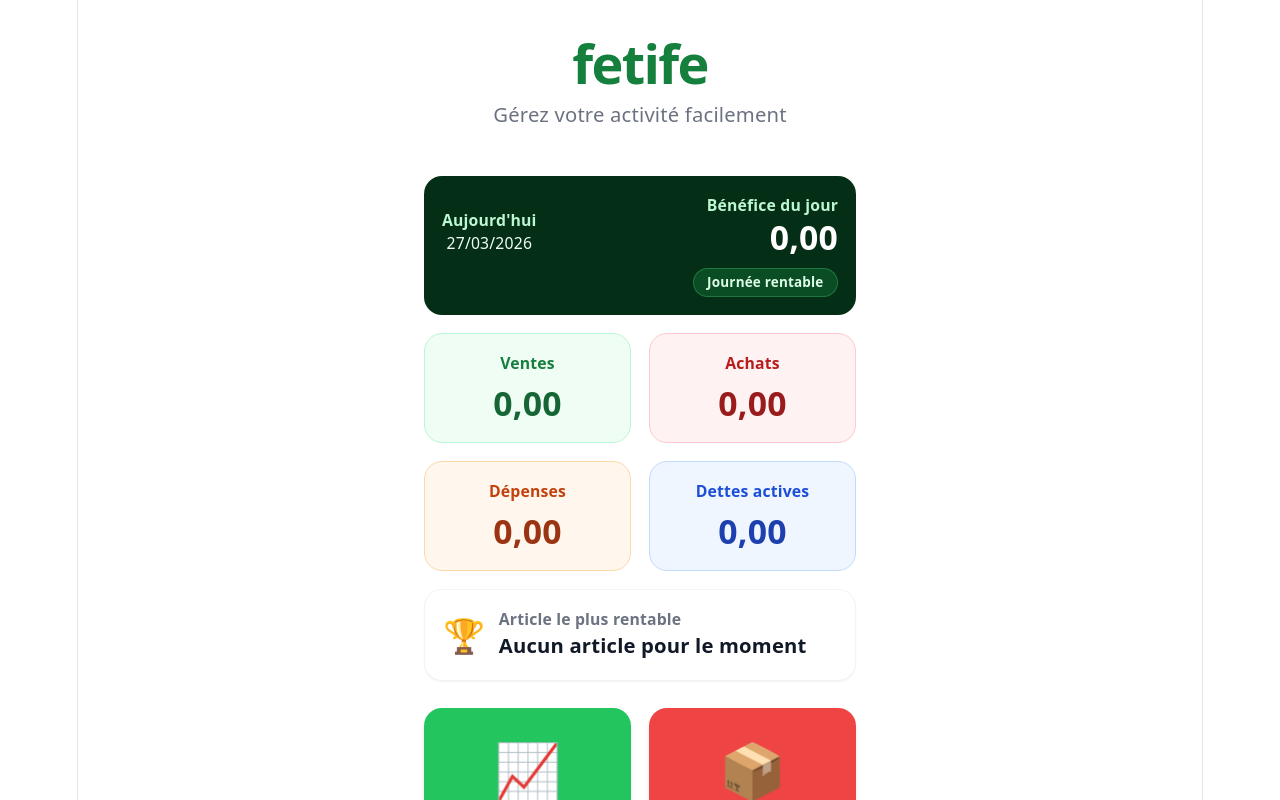
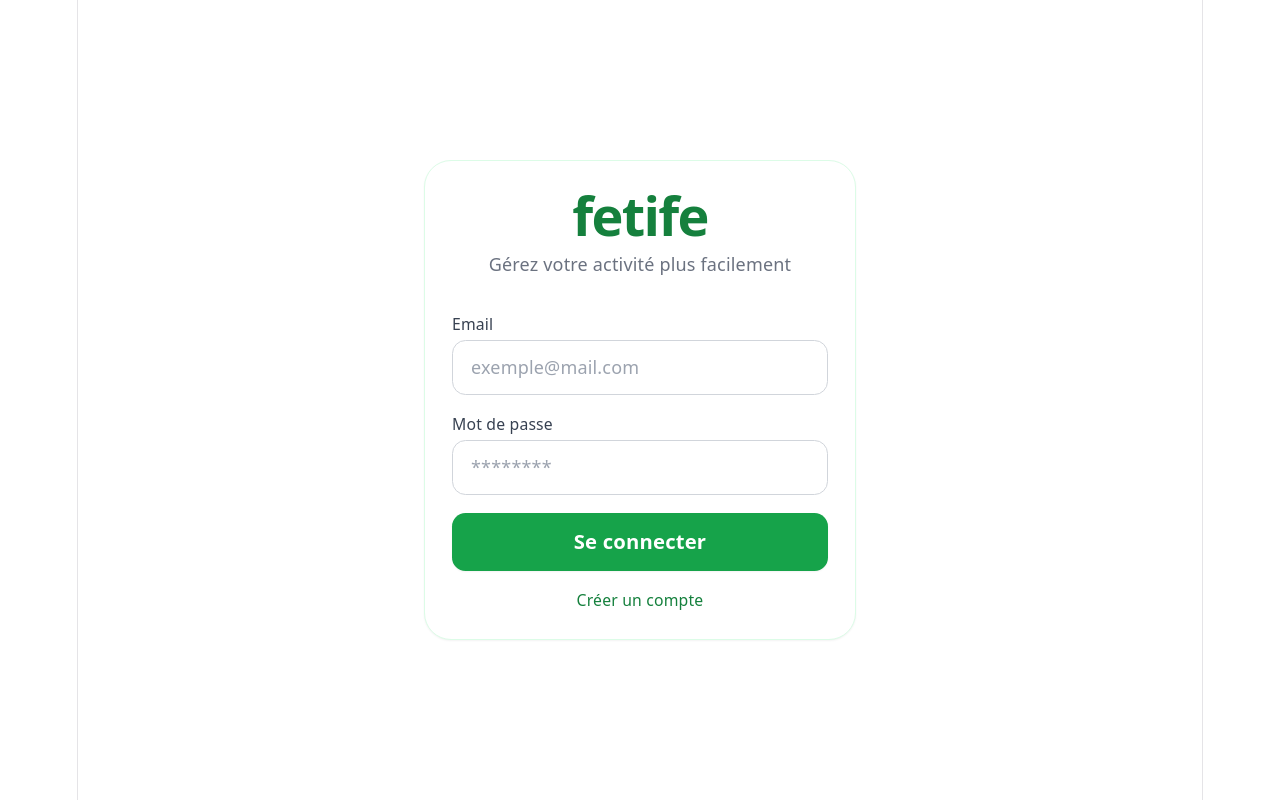
Before and after one commit to Powerdany/fetife-mvp-, a React (Vite) app: page / in a window 1280 px wide. Shown: the top 800 px of the page. Built offline with nearby package versions, Linux system fonts and the light colour scheme; no server answers; the database is empty.

Commit message:
Ajout authentification fetife

```diff
--- a/src/App.jsx
+++ b/src/App.jsx
@@ -192,7 +192,100 @@ function Dashboard({ ventes, achats, depenses, dettes }) {
   )
 }
 
+function AuthScreen({
+  mode,
+  email,
+  password,
+  loading,
+  error,
+  info,
+  onEmailChange,
+  onPasswordChange,
+  onSubmit,
+  onToggleMode,
+}) {
+  const isSignIn = mode === 'signin'
+
+  return (
+    <div className="min-h-screen bg-white flex items-center justify-center px-4 py-8">
+      <div className="w-full max-w-sm rounded-3xl border border-green-100 bg-white p-6 shadow-sm">
+        <h1 className="text-5xl font-bold text-green-700 text-center mb-2">fetife</h1>
+        <p className="text-gray-500 text-center mb-8">Gérez votre activité plus facilement</p>
+
+        <form
+          className="space-y-4"
+          onSubmit={(e) => {
+            e.preventDefault()
+            onSubmit()
+          }}
+        >
+          <div className="text-left">
+            <label htmlFor="auth-email" className="block text-sm font-medium text-gray-700 mb-1">
+              Email
+            </label>
+            <input
+              id="auth-email"
+              type="email"
+              value={email}
+              onChange={(e) => onEmailChange(e.target.value)}
+              placeholder="exemple@mail.com"
+              autoComplete="email"
+              className="w-full px-4 py-3 rounded-xl border border-gray-300 text-gray-900 placeholder:text-gray-400 focus:outline-none focus:ring-2 focus:ring-green-500 focus:border-transparent"
+              required
+            />
+          </div>
+
+          <div className="text-left">
+            <label htmlFor="auth-password" className="block text-sm font-medium text-gray-700 mb-1">
+              Mot de passe
+            </label>
+            <input
+              id="auth-password"
+              type="password"
+              value={password}
+              onChange={(e) => onPasswordChange(e.target.value)}
+              placeholder="********"
+              autoComplete={isSignIn ? 'current-password' : 'new-password'}
+              className="w-full px-4 py-3 rounded-xl border border-gray-300 text-gray-900 placeholder:text-gray-400 focus:outline-none focus:ring-2 focus:ring-green-500 focus:border-transparent"
+              required
+            />
+          </div>
+
+          {error && <p className="text-sm text-red-600">{error}</p>}
+          {info && <p className="text-sm text-green-700">{info}</p>}
+
+          <button
+            type="submit"
+            disabled={loading}
+            className="w-full mt-2 py-3 rounded-xl bg-green-600 hover:bg-green-700 disabled:opacity-50 disabled:cursor-not-allowed text-white text-lg font-bold shadow-sm transition-colors"
+          >
+            {loading ? 'Chargement...' : isSignIn ? 'Se connecter' : "S'inscrire"}
+          </button>
+        </form>
+
+        <button
+          type="button"
+          onClick={onToggleMode}
+          className="mt-4 w-full text-sm font-medium text-green-700 hover:text-green-800"
+        >
+          {isSignIn ? 'Créer un compte' : 'Déjà un compte ? Se connecter'}
+        </button>
+      </div>
+    </div>
+  )
+}
+
 function App() {
+  const [session, setSession] = useState(null)
+  const [user, setUser] = useState(null)
+  const [authLoading, setAuthLoading] = useState(false)
+  const [authInitLoading, setAuthInitLoading] = useState(true)
+  const [authMode, setAuthMode] = useState('signin')
+  const [authEmail, setAuthEmail] = useState('')
+  const [authPassword, setAuthPassword] = useState('')
+  const [authError, setAuthError] = useState('')
+  const [authInfo, setAuthInfo] = useState('')
+
   const [screen, setScreen] = useState('home')
   const [article, setArticle] = useState('')
   const [prix, setPrix] = useState('')
@@ -218,6 +311,77 @@ function App() {
   const [montantDette, setMontantDette] = useState('')
   const [descriptionDette, setDescriptionDette] = useState('')
   const [confirmationDetteVisible, setConfirmationDetteVisible] = useState(false)
+
+  const storageKey = user?.id ? `${STORAGE_KEY}.${user.id}` : STORAGE_KEY
+
+  useEffect(() => {
+    let mounted = true
+
+    supabase.auth
+      .getSession()
+      .then(({ data }) => {
+        if (!mounted) return
+        const currentSession = data?.session ?? null
+        setSession(currentSession)
+        setUser(currentSession?.user ?? null)
+      })
+      .finally(() => {
+        if (mounted) {
+          setAuthInitLoading(false)
+        }
+      })
+
+    const {
+      data: { subscription },
+    } = supabase.auth.onAuthStateChange((_event, nextSession) => {
+      setSession(nextSession)
+      setUser(nextSession?.user ?? null)
+    })
+
+    return () => {
+      mounted = false
+      subscription.unsubscribe()
+    }
+  }, [])
+
+  const handleAuthSubmit = async () => {
+    const email = authEmail.trim()
+    const password = authPassword
+
+    if (!email || !password) {
+      setAuthError('Veuillez remplir email et mot de passe.')
+      return
+    }
+
+    setAuthLoading(true)
+    setAuthError('')
+    setAuthInfo('')
+
+    try {
+      if (authMode === 'signin') {
+        const { error } = await supabase.auth.signInWithPassword({ email, password })
+        if (error) throw error
+      } else {
+        const { error } = await supabase.auth.signUp({ email, password })
+        if (error) throw error
+        setAuthInfo('Compte créé. Vérifiez votre email si une confirmation est demandée.')
+        setAuthMode('signin')
+      }
+    } catch (err) {
+      setAuthError(err?.message || "Une erreur est survenue pendant l'authentification.")
+    } finally {
+      setAuthLoading(false)
+    }
+  }
+
+  const handleSignOut = async () => {
+    await supabase.auth.signOut()
+    setScreen('home')
+    setVentes([])
+    setAchats([])
+    setDepenses([])
+    setDettes([])
+  }
 
   const openVente = () => {
     setScreen('vente')
@@ -248,6 +412,8 @@ function App() {
   }
 
   const handleEnregistrer = async () => {
+    if (!user?.id) return
+
     const articleTrimmed = article.trim()
     const q = safeNumber(quantite)
     const p = safeNumber(prix)
@@ -267,6 +433,7 @@ function App() {
           prix_vente: p,
           quantite: q,
           total: montant,
+          user_id: user.id,
         })
         .select('*')
         .single()
@@ -293,6 +460,8 @@ function App() {
   }
 
   const handleEnregistrerAchat = async () => {
+    if (!user?.id) return
+
     const articleTrimmed = achatArticle.trim()
     const q = safeNumber(achatQuantite)
     const p = safeNumber(achatPrix)
@@ -312,6 +481,7 @@ function App() {
           prix_achat: p,
           quantite: q,
           total: montant,
+          user_id: user.id,
         })
         .select('*')
         .single()
@@ -338,6 +508,8 @@ function App() {
   }
 
   const handleEnregistrerDepense = async () => {
+    if (!user?.id) return
+
     if (montantDepense === '') {
       return
     }
@@ -352,6 +524,7 @@ function App() {
         .insert({
           categorie: categorieDepense,
           montant,
+          user_id: user.id,
         })
         .select('*')
         .single()
@@ -376,6 +549,8 @@ function App() {
   }
 
   const handleEnregistrerDette = async () => {
+    if (!user?.id) return
+
     const nomTrimmed = nomPersonneDette.trim()
     const montant = safeNumber(montantDette)
     if (!nomTrimmed) {
@@ -392,6 +567,7 @@ function App() {
           type: typeDette,
           montant,
           description: descriptionDette.trim(),
+          user_id: user.id,
         })
         .select('*')
         .single()
@@ -426,11 +602,16 @@ function App() {
       // On essaie de trier par une colonne date (si elle existe dans ton schéma),
       // puis on filtre "aujourd'hui" côté client pour éviter les problèmes de fuseau.
       for (const col of dateColumns) {
-        const { data, error } = await supabase.from(table).select('*').order(col, { ascending: false }).limit(limit)
+        const { data, error } = await supabase
+          .from(table)
+          .select('*')
+          .eq('user_id', user.id)
+          .order(col, { ascending: false })
+          .limit(limit)
         if (!error) return data || []
       }
 
-      const { data, error } = await supabase.from(table).select('*').limit(limit)
+      const { data, error } = await supabase.from(table).select('*').eq('user_id', user.id).limit(limit)
       if (error) throw error
       return data || []
     }
@@ -442,7 +623,11 @@ function App() {
       const achatsRows = await fetchForToday('achats', ['created_at', 'createdAt', 'created_date'])
       const depensesRows = await fetchForToday('depenses', ['created_at', 'createdAt', 'created_date'])
 
-      const { data: dettesRows, error: dettesError } = await supabase.from('dettes').select('*').limit(1000)
+      const { data: dettesRows, error: dettesError } = await supabase
+        .from('dettes')
+        .select('*')
+        .eq('user_id', user.id)
+        .limit(1000)
       if (dettesError) throw dettesError
 
       if (cancelled) return
@@ -453,11 +638,21 @@ function App() {
       setDettes((dettesRows || []).map(normalizeDetteRow))
     }
 
+    if (!user?.id) {
+      setVentes([])
+      setAchats([])
+      setDepenses([])
+      setDettes([])
+      return () => {
+        cancelled = true
+      }
+    }
+
     loadFromSupabase()
       .catch((err) => {
         console.error("Erreur chargement Supabase (fallback localStorage) :", err)
         try {
-          const raw = localStorage.getItem(STORAGE_KEY)
+          const raw = localStorage.getItem(storageKey)
           if (!raw) return
           const parsed = JSON.parse(raw)
           const today = new Date()
@@ -479,12 +674,13 @@ function App() {
     return () => {
       cancelled = true
     }
-  }, [])
+  }, [user?.id, storageKey])
 
   useEffect(() => {
     try {
+      if (!user?.id) return
       localStorage.setItem(
-        STORAGE_KEY,
+        storageKey,
         JSON.stringify({
           ventes,
           achats,
@@ -495,7 +691,36 @@ function App() {
     } catch {
       // Storage may be blocked; app will still work in-memory.
     }
-  }, [ventes, achats, depenses, dettes])
+  }, [ventes, achats, depenses, dettes, storageKey, user?.id])
+
+  if (authInitLoading) {
+    return (
+      <div className="min-h-screen bg-white flex items-center justify-center px-4">
+        <p className="text-gray-500">Chargement...</p>
+      </div>
+    )
+  }
+
+  if (!session || !user) {
+    return (
+      <AuthScreen
+        mode={authMode}
+        email={authEmail}
+        password={authPassword}
+        loading={authLoading}
+        error={authError}
+        info={authInfo}
+        onEmailChange={setAuthEmail}
+        onPasswordChange={setAuthPassword}
+        onSubmit={handleAuthSubmit}
+        onToggleMode={() => {
+          setAuthError('')
+          setAuthInfo('')
+          setAuthMode((prev) => (prev === 'signin' ? 'signup' : 'signin'))
+        }}
+      />
+    )
+  }
 
   if (screen === 'vente') {
     return (
@@ -859,6 +1084,15 @@ function App() {
 
   return (
     <div className="min-h-screen bg-white flex flex-col items-center px-4 py-8">
+      <div className="w-full max-w-sm flex justify-end mb-2">
+        <button
+          type="button"
+          onClick={handleSignOut}
+          className="text-xs text-gray-500 hover:text-gray-700 underline underline-offset-2"
+        >
+          Déconnexion
+        </button>
+      </div>
       <h1 className="text-5xl font-bold text-green-700 mb-2">fetife</h1>
       <p className="text-gray-500 text-lg mb-10">Gérez votre activité facilement</p>
       <div className="w-full max-w-sm">
```
Also changed, not shown: 1 other file (tests, documents, lock files or other folders).
